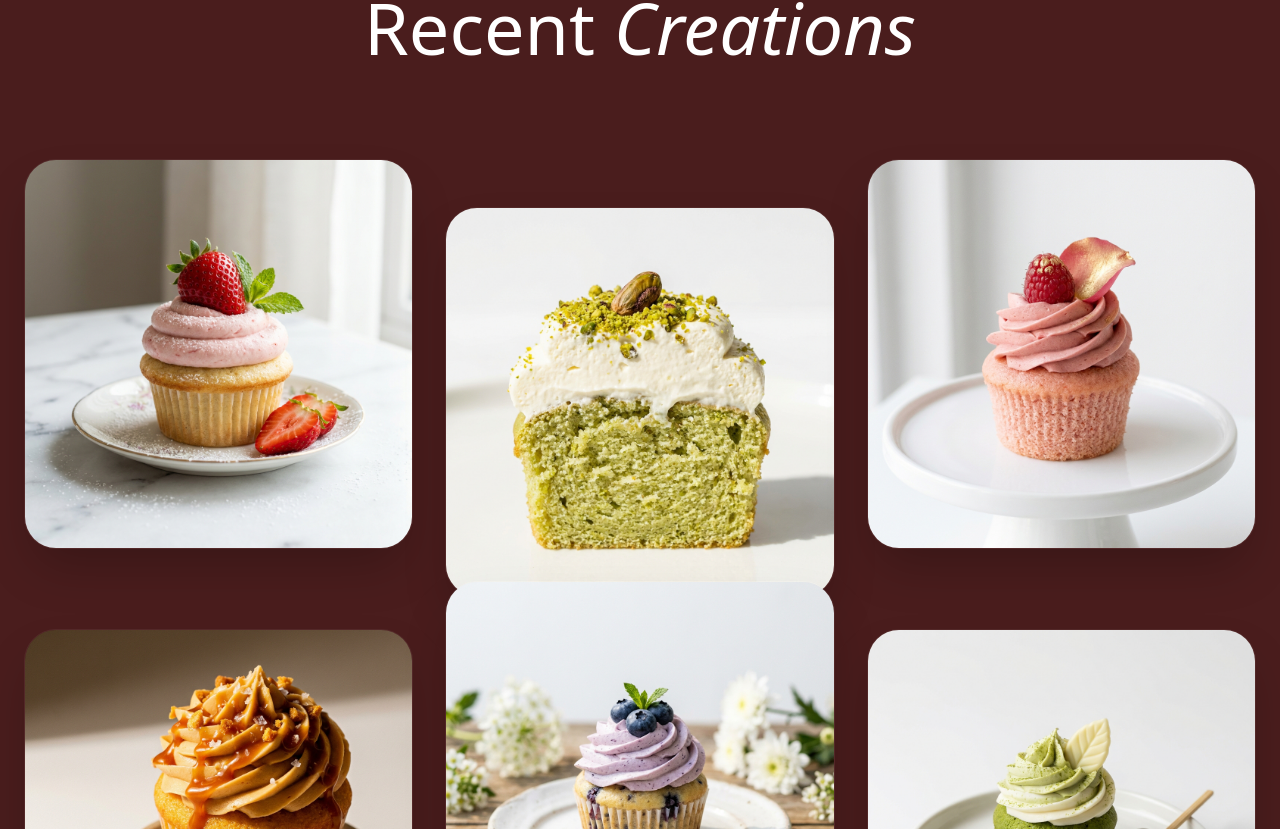
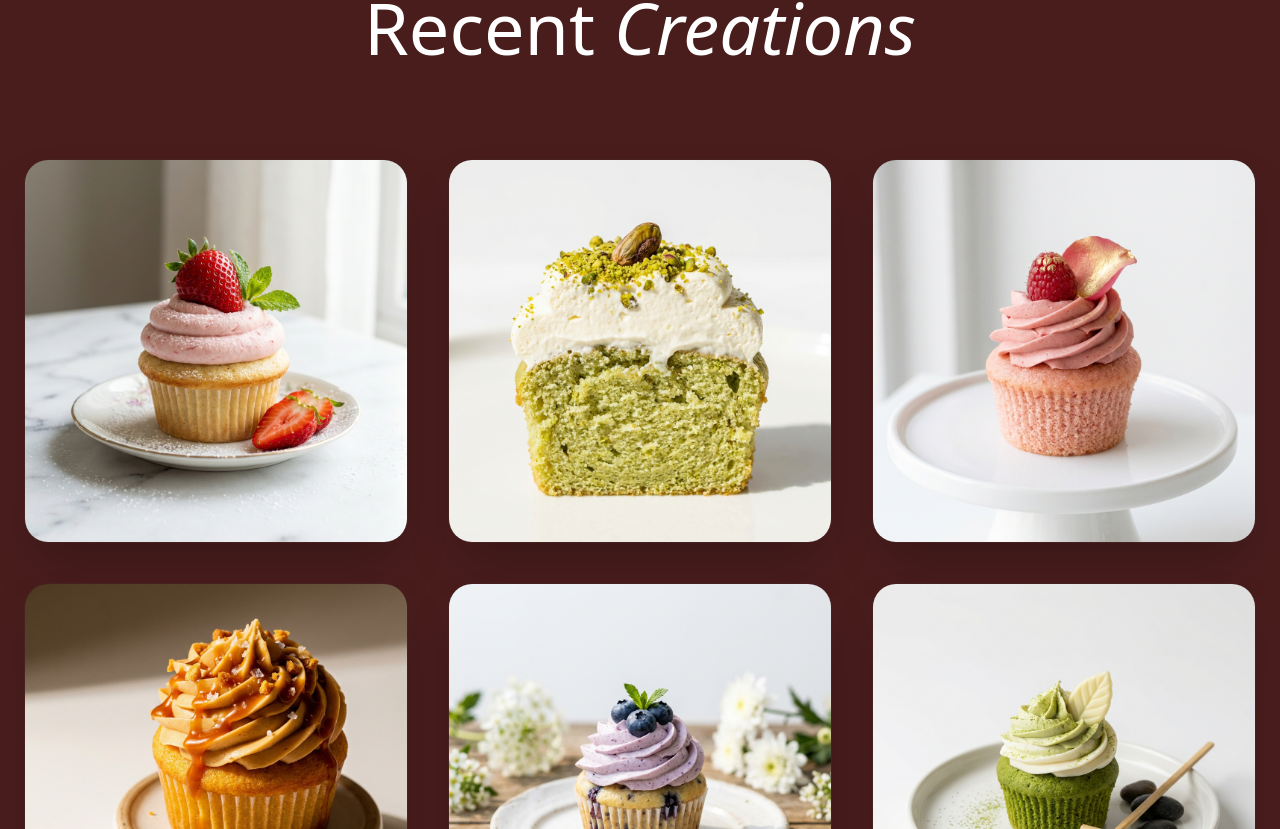
Before and after one commit to SalesCentri-AI/Flabbergaster-Bakes, a Next.js app: page /about in a window 1280 px wide. Shown: the part 3871-4700 px from the top of the page. Built offline with nearby package versions, Linux system fonts and the light colour scheme; a web font is replaced by a local one.

Commit message:
cupcakes/fix03

```diff
--- a/app/about/page.tsx
+++ b/app/about/page.tsx
@@ -203,16 +203,16 @@ export default function AboutPage() {
                             <h2 className="text-5xl lg:text-7xl font-serif text-white">Recent <span className="italic">Creations</span></h2>
                         </div>
 
-                        <div className="grid grid-cols-1 md:grid-cols-2 lg:grid-cols-3 gap-8">
+                        <div className="grid grid-cols-1 md:grid-cols-2 lg:grid-cols-3 gap-10">
                             {gallery.map((src, idx) => (
-                                <div key={src} className={`relative aspect-square rounded-[2rem] overflow-hidden shadow-2xl group border border-white/5 ${idx % 2 === 0 ? 'translate-y-0' : 'md:translate-y-12'}`}>
+                                <div key={src} className="relative aspect-square rounded-[1.5rem] overflow-hidden shadow-2xl group border border-white/5 bg-[#3D1414]">
                                     <Image
                                         src={src}
-                                        alt="Cake creation"
+                                        alt="Cupcake creation"
                                         fill
-                                        className="object-cover group-hover:scale-110 transition-transform duration-1000"
+                                        className="object-cover group-hover:scale-105 transition-transform duration-[1500ms] ease-out"
                                     />
-                                    <div className="absolute inset-0 bg-[#1A0F0A]/40 opacity-0 group-hover:opacity-100 transition-opacity duration-500" />
+                                    <div className="absolute inset-0 bg-gradient-to-t from-[#1A0F0A]/60 via-transparent to-transparent opacity-0 group-hover:opacity-100 transition-opacity duration-700" />
                                 </div>
                             ))}
                         </div>
```
